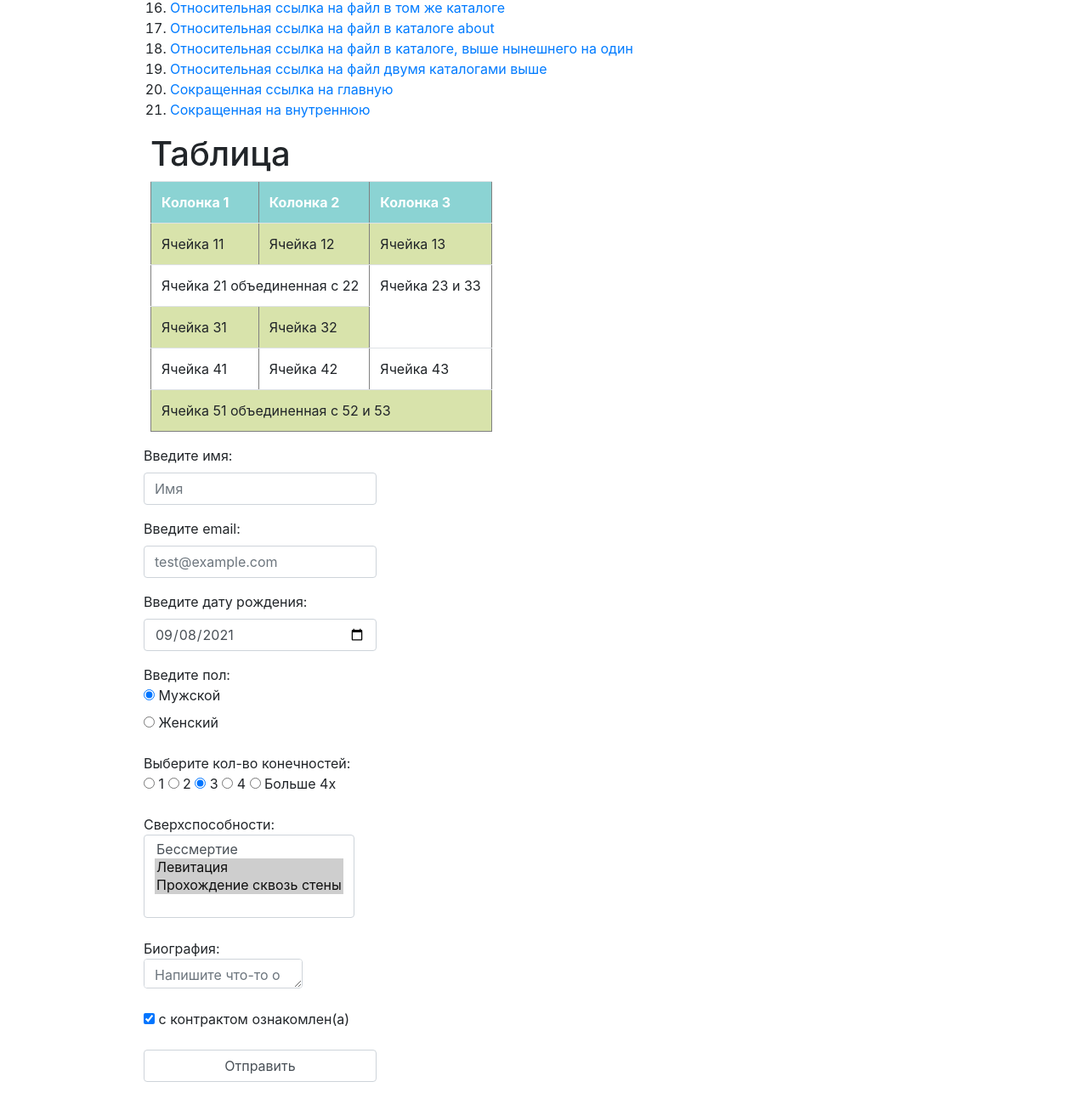
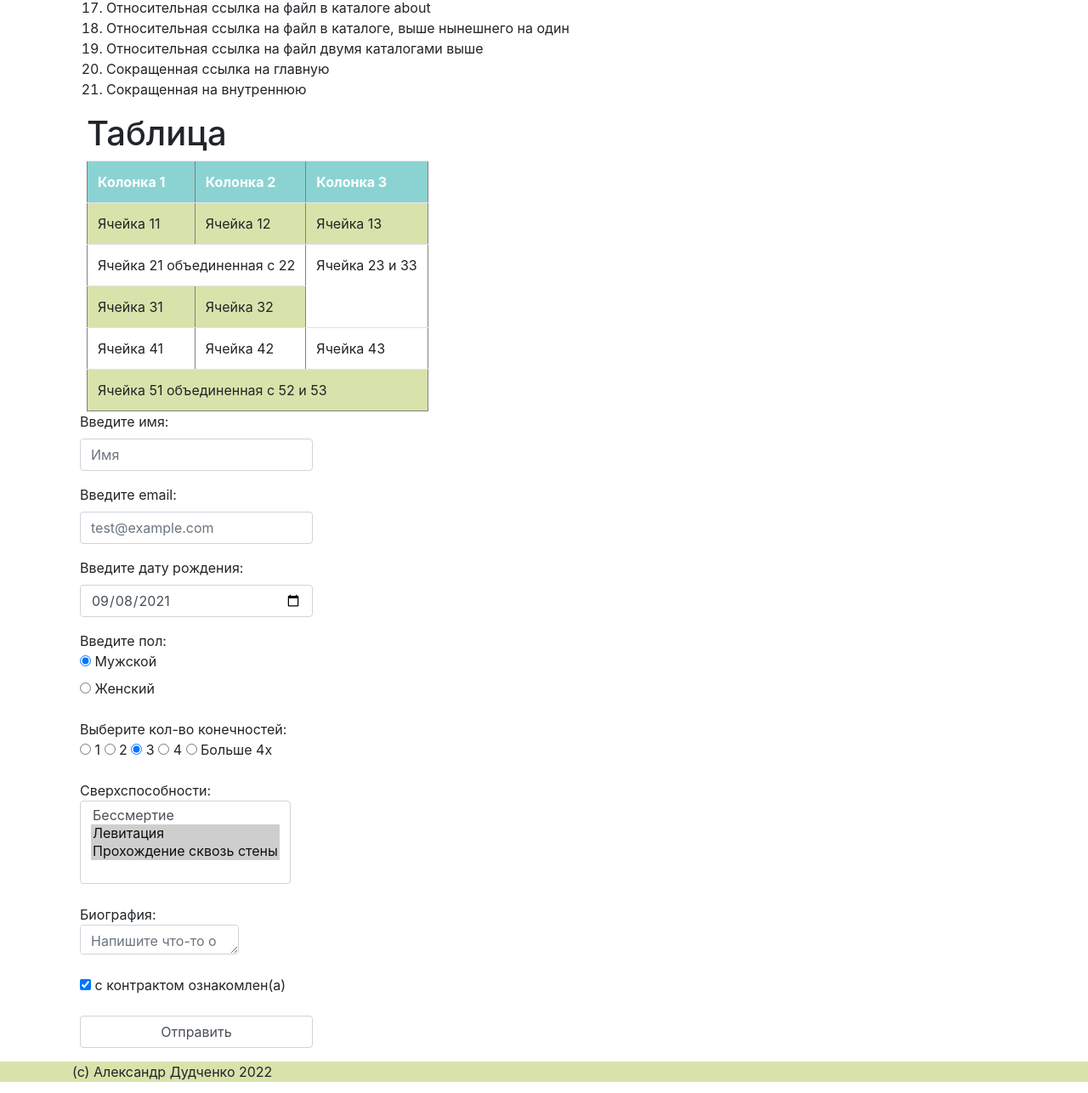
Before and after one commit to oneter/dz-bootstrap, a plain HTML site: page bootstrap/index.html in a window 1280 px wide. Shown: the part 1004-2290 px from the top of the page at 85% size. Drawn offline with nearby package versions, Linux system fonts and the light colour scheme.

Commit message:
Add files via upload

```diff
--- a/bootstrap/index.html
+++ b/bootstrap/index.html
@@ -5,9 +5,10 @@
     <meta charset="UTF-8">
     <meta http-equiv="X-UA-Compatible" content="IE=edge">
     <meta name="viewport" content="width=device-width, initial-scale=1.0">
-    <link rel="stylesheet" href="style.css">
+
     <link rel="stylesheet" href="https://cdn.jsdelivr.net/npm/bootstrap@4.1.3/dist/css/bootstrap.min.css"
         integrity="sha384-MCw98/SFnGE8fJT3GXwEOngsV7Zt27NXFoaoApmYm81iuXoPkFOJwJ8ERdknLPMO" crossorigin="anonymous">
+    <link rel="stylesheet" href="style.css">
     <script src="https://cdn.jsdelivr.net/npm/bootstrap@4.1.3/dist/js/bootstrap.min.js"
         integrity="sha384-ChfqqxuZUCnJSK3+MXmPNIyE6ZbWh2IMqE241rYiqJxyMiZ6OW/JmZQ5stwEULTy"
         crossorigin="anonymous"></script>
@@ -23,9 +24,10 @@
 <body>
     <div class="wrapper">
         <header class="header">
+
             <div class="container">
                 <div class="header_container _container">
-                    <div class="row px-4">
+                    <div class="row">
                         <div class="col-2 col-sm-3 col-md-1 col-lg-1">
                             <img src="logo.png" alt="logo">
                         </div>
@@ -34,13 +36,14 @@
                         </h1>
                     </div>
                 </div>
+
             </div>
         </header>
         <nav class="menu">
             <div class="container">
                 <div class="nav_container _container">
                     <ul class="nav-list">
-                        <div class="row">
+                        <div class="row px-3">
                             <li class="nav-item col-sm-12 col-md-4">
                                 <a href="#zad1" class="nav-link">ЗАДАНИЕ 1</a>
                             </li>
@@ -55,20 +58,25 @@
             </div>
         </nav>
         <div class="dz_links">
+            <div class="container">
+                <div>
+                    <div>
                         <div class="dz_links_container _container">
                             <ol class="dz_list">
                                 <li id="zad1"><a href="http://vk.ru" class="dz_link">VK</a></li>
                                 <li><a href="https://www.youtube.com/" class="dz_link">YouTube</a></li>
                                 <li><a href="ftp://golosovanie.ru/hranilishe/spisok.txt" class="dz_link">Без
                                         авторизации</a></li>
-                    <li><a href="ftp://user:password@sgolosovanie.ru/hranilishe/spisok.txt" class="dz_link">С
+                                <li><a href="ftp://user:password@sgolosovanie.ru/hranilishe/spisok.txt"
+                                        class="dz_link">С
                                         авторизацией</a></li>
                                 <li><a href="https://shoolsite.com#bottom" class="dz_link">Ссылка на часть
                                         страницы(якорь)</a></li>
                                 <li><a href="#top" class="dz_link">Ссылка на начало страницы</a></li>
                                 <li><a href="https://vk.com/im?peers=271622876&sel=339515568" class="dz_link">Ссылка с
                                         двумя параметрами</a></li>
-                    <li><a href="#top" class="dz_link">Начало страницы</a> <a href="#bottom" class="dz_link">Конец
+                                <li><a href="#top" class="dz_link">Начало страницы</a> <a href="#bottom"
+                                        class="dz_link">Конец
                                         страницы</a> <a href="#" class="dz_link">Главная</a></li>
                                 <li><a class="dz_link">Ссылка без href</a></li>
                                 <li><a href="" class="dz_link">Ссылка с пустым href</a></li>
@@ -76,7 +84,8 @@
                                         по
                                         которой запрещен переход поисковикам</a></li>
                                 <li>
-                        <!--noindex--><a href="https://www.youtube.com/" rel="noindex" class="dz_link">Ссылка
+                                    <!--noindex--><a href="https://www.youtube.com/" rel="noindex"
+                                        class="dz_link">Ссылка
                                         ,запрещенная
                                         для индексации поисковиками</a>
                                     <!--/noindex-->
@@ -87,17 +96,25 @@
                                     <p>
                                         <a href="https://ru.wikipedia.org/wiki/Карл_III_(король_Великобритании)"
                                             class="dz_link">Карл
-                                III</a> (англ. Charles III, произношение: /tʃɑːlz/), полное имя Карл Фили́пп Арту́р
+                                            III</a> (англ. Charles III, произношение: /tʃɑːlz/), полное имя Карл Фили́пп
+                                        Арту́р
                                         Георг
-                            (англ. Charles Philip Arthur George; род. 14 ноября 1948, Букингемский дворец, Лондон) —
-                            царствующий король Великобритании и Северной Ирландии и королевств Содружества из
+                                        (англ. Charles Philip Arthur George; род. 14 ноября 1948, Букингемский дворец,
+                                        Лондон) —
+                                        царствующий король Великобритании и Северной Ирландии и королевств Содружества
+                                        из
                                         Виндзорской
-                            династии, верховный главнокомандующий вооружёнными силами Великобритании, верховный
+                                        династии, верховный главнокомандующий вооружёнными силами Великобритании,
+                                        верховный
                                         правитель
-                            Церкви Англии, глава Содружества наций с 8 сентября 2022 года. Действующий монарх в
+                                        Церкви Англии, глава Содружества наций с 8 сентября 2022 года. Действующий
+                                        монарх в
                                         четырнадцати
-                            независимых государствах: Австралии, Антигуа и Барбуде, Багамских Островах, Белизе, Гренаде,
-                            Канаде, Новой Зеландии, Папуа — Новой Гвинее, Сент-Винсенте и Гренадинах, Сент-Китсе и
+                                        независимых государствах: Австралии, Антигуа и Барбуде, Багамских Островах,
+                                        Белизе,
+                                        Гренаде,
+                                        Канаде, Новой Зеландии, Папуа — Новой Гвинее, Сент-Винсенте и Гренадинах,
+                                        Сент-Китсе и
                                         Невисе,
                                         Сент-Люсии, Соломоновых Островах, Тувалу и Ямайке.
                                     </p>
@@ -132,8 +149,14 @@
                             </ol>
                         </div>
                     </div>
-
-        <div class="table" id="table">
+                </div>
+            </div>
+        </div>
+        <div class="d-flex flex-column">
+            <div class="table order-2 order-md-1 order-lg-1" id="table">
+                <div class="container">
+                    <div>
+                        <div>
                             <div class="table_container _container">
                                 <h1 class="table_title">Таблица</h1>
                                 <table border="1">
@@ -165,10 +188,14 @@
                                     </tr>
                                 </table>
                             </div>
-
                         </div>
-        <div class="form">
+                    </div>
+                </div>
+            </div>
+            <div class="form order-1 order-md2 order-lg-2">
                 <div class="container">
+                    <div>
+                        <div>
                             <div class="form_container _container">
                                 <div class="row px-4">
                                     <form id="form" action="/" method="POST">
@@ -182,18 +209,20 @@
                                             <label>
                                                 Введите email:
                                             </label><br>
-                                <input class="form-control" name="field-email" placeholder="test@example.com"
-                                    type="email">
+                                            <input class="form-control" name="field-email"
+                                                placeholder="test@example.com" type="email">
                                         </div>
                                         <div class="form-group">
                                             <label class="control-label">
                                                 Введите дату рождения:
                                             </label><br>
-                                <input class="form-control" name="field-date" value="2021-09-08" type="date">
+                                            <input class="form-control" name="field-date" value="2021-09-08"
+                                                type="date">
                                         </div>
                                         <div class="form-group">
                                             Введите пол:<br>
-                                <label><input type="radio" checked="checked" name="radio-group-2" value="Значение1">
+                                            <label><input type="radio" checked="checked" name="radio-group-2"
+                                                    value="Значение1">
                                                 Мужской</label><br>
                                             <label>
                                                 <input type="radio" name="radio-group-2" value="Значение2">
@@ -202,11 +231,14 @@
                                         </div>
                                         <div class="form-group">
                                             Выберите кол-во конечностей:<br>
-                                <label><input type="radio" checked="checked" name="radio-group-1" value="Значение1">
+                                            <label><input type="radio" checked="checked" name="radio-group-1"
+                                                    value="Значение1">
                                                 1</label>
-                                <label><input type="radio" checked="checked" name="radio-group-1" value="Значение2">
+                                            <label><input type="radio" checked="checked" name="radio-group-1"
+                                                    value="Значение2">
                                                 2</label>
-                                <label><input type="radio" checked="checked" name="radio-group-1" value="Значение3">
+                                            <label><input type="radio" checked="checked" name="radio-group-1"
+                                                    value="Значение3">
                                                 3</label>
                                             <label><input type="radio" name="radio-group-1" value="Значение4">
                                                 4</label>
@@ -220,7 +252,9 @@
                                                 <select class="form-control" name="field-name-4[]" multiple="multiple">
                                                     <option value="Значение1">Бессмертие</option>
                                                     <option value="Значение2" selected="selected">Левитация</option>
-                                        <option value="Значение3" selected="selected">Прохождение сквозь стены</option>
+                                                    <option value="Значение3" selected="selected">Прохождение сквозь
+                                                        стены
+                                                    </option>
                                                 </select>
                                             </label><br>
                                         </div>
@@ -245,9 +279,14 @@
                             </div>
                         </div>
                     </div>
+                </div>
+            </div>
+        </div>
         <footer class="footer">
+            <div class="container">
                 <div class="footer_container _container">
                     (c) Александр Дудченко 2022
+                </div>
             </div>
         </footer>
 </body>
--- a/bootstrap/style.css
+++ b/bootstrap/style.css
@@ -10,66 +10,6 @@ ul li {
     flex-direction: column;
 }
 
-._container {
-    width: 100%;
-    margin: 0px auto;
-}
-
-.header {
-    order: -3;
-}
-
-.menu {
-    order: -2;
-}
-
-.dz_links {
-    order: -1;
-}
-
-.form {
-    order: 0;
-}
-
-.table {
-    order: 1;
-}
-
-.footer {
-    order: 2;
-}
-
-@media screen and (min-width:767px) {
-    ._container {
-        width: 960px;
-        margin: 0px auto;
-    }
-
-    .header {
-        order: -3;
-    }
-
-    .menu {
-        order: -2;
-    }
-
-    .dz_links {
-        order: -1;
-    }
-
-    .form {
-        order: 1;
-    }
-
-    .table {
-        order: 0;
-    }
-
-    .footer {
-        order: 2;
-    }
-}
-
 a,
 a:visited,
 a:hover {
@@ -79,6 +19,7 @@ a:hover {
 
 /*---------HEADER-----------------------------------------------------------------------------*/
 header {
+    word-wrap: break-word;
     background: #D8E3AB;
 }
 
```
Lines whose indentation alone changed are shown as unchanged.
